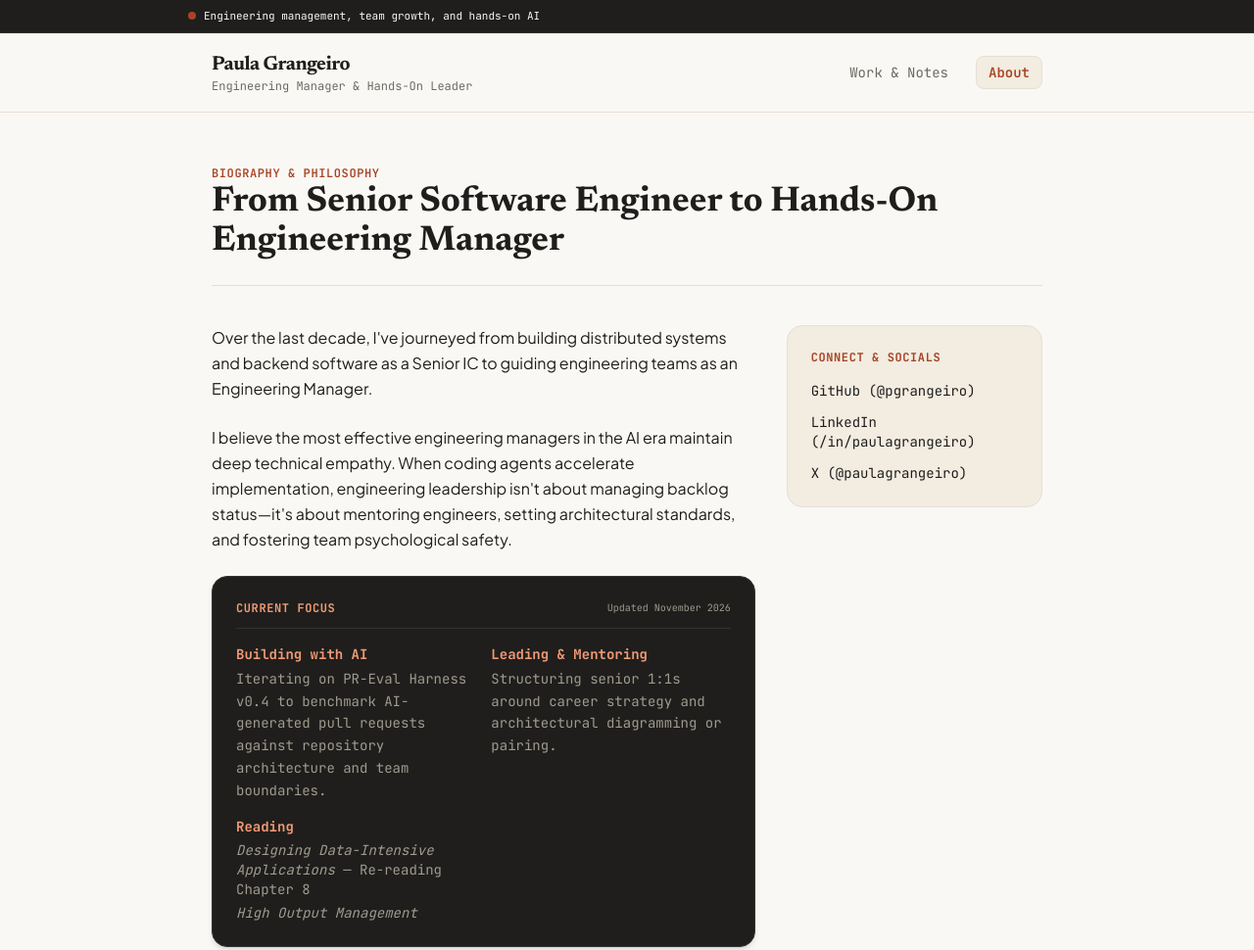
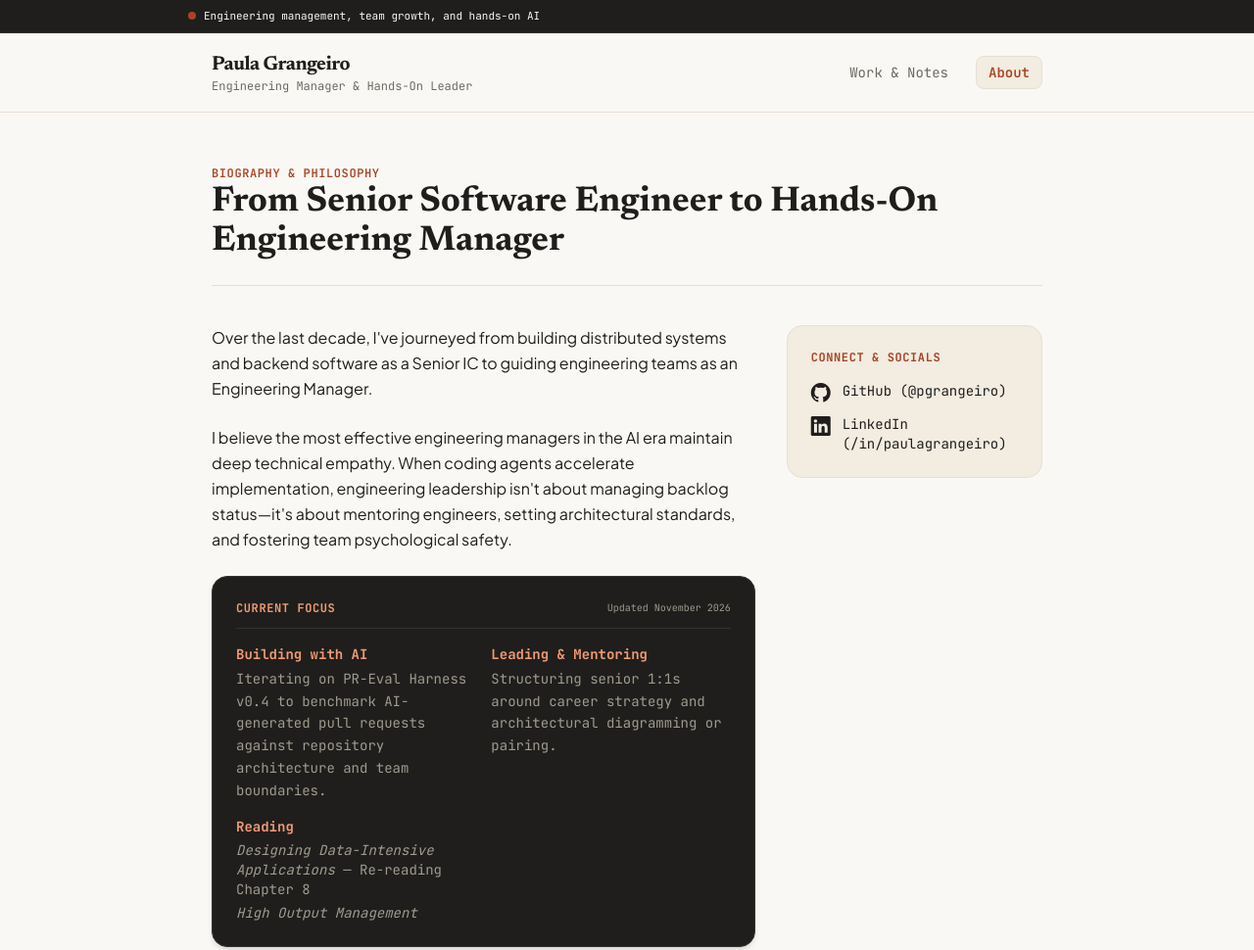
Before and after one commit to pgrangeiro/personal-site-2026, an Astro site: page /about in a window 1280 px wide. Shown: the top 970 px of the page at 98% size. Built offline with nearby package versions, Linux system fonts and the light colour scheme; Astro itself is replaced by a stand-in of ours.

Commit message:
Fix social box

```diff
--- a/package.json
+++ b/package.json
@@ -17,6 +17,7 @@
   "dependencies": {
     "@astrojs/react": "^7.1.9",
     "astro": "^7.4.13",
+    "bootstrap-icons": "^1.13.2",
     "feed": "^6.0.0",
     "lucide-react": "^1.77.0",
     "react": "^19.3.1",
--- a/src/pages/about.astro
+++ b/src/pages/about.astro
@@ -86,14 +86,13 @@ const updatedMonth = new Intl.DateTimeFormat('en-US', {
           Connect & Socials
         </h2>
         <nav aria-label="Social profiles" class="space-y-3 font-mono text-sm">
-          <a class="block text-ink hover:text-terracotta" href="https://github.com/pgrangeiro" rel="noreferrer" target="_blank">
-            GitHub (@pgrangeiro)
+          <a class="flex items-start gap-3 text-ink hover:text-terracotta" href="https://github.com/pgrangeiro" rel="noreferrer" target="_blank">
+            <i aria-hidden="true" class="bi bi-github mt-0.5 shrink-0 text-xl leading-none"></i>
+            <span>GitHub (@pgrangeiro)</span>
           </a>
-          <a class="block text-ink hover:text-terracotta" href="https://www.linkedin.com/in/paulagrangeiro/" rel="noreferrer" target="_blank">
-            LinkedIn (/in/paulagrangeiro)
-          </a>
-          <a class="block text-ink hover:text-terracotta" href="https://twitter.com/paulagrangeiro" rel="noreferrer" target="_blank">
-            X (@paulagrangeiro)
+          <a class="flex items-start gap-3 text-ink hover:text-terracotta" href="https://www.linkedin.com/in/paulagrangeiro/" rel="noreferrer" target="_blank">
+            <i aria-hidden="true" class="bi bi-linkedin mt-0.5 shrink-0 text-xl leading-none"></i>
+            <span>LinkedIn (/in/paulagrangeiro)</span>
           </a>
         </nav>
       </aside>
--- a/src/styles/global.css
+++ b/src/styles/global.css
@@ -1,4 +1,5 @@
 @import "tailwindcss";
+@import "bootstrap-icons/font/bootstrap-icons.css";
 
 @theme {
   --color-paper: #FAF8F5;
```
Also changed, not shown: pnpm-lock.yaml.
